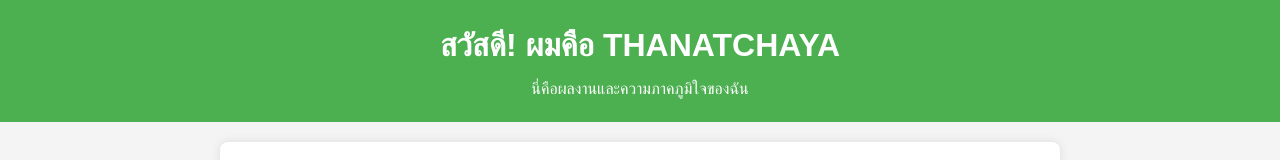
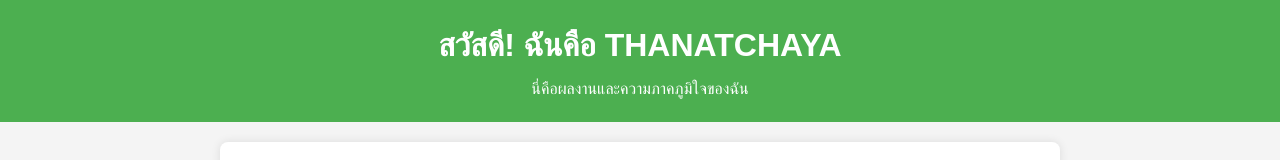
Before and after one commit to s34593-ops/thanatchaya.18, a plain HTML site: page index.html in a window 1280 px wide. Shown: the top 160 px of the page. Drawn offline with Linux system fonts and the light colour scheme.

Commit message:
Update index.html

```diff
--- a/index.html
+++ b/index.html
@@ -10,7 +10,7 @@
 <body>
   <!-- ส่วนหัวของเว็บ -->
   <header>
-    <h1>สวัสดี! ผมคือ THANATCHAYA </h1>
+    <h1>สวัสดี! ฉันคือ THANATCHAYA </h1>
     <p>นี่คือผลงานและความภาคภูมิใจของฉัน
     </p>
   </header>
```
